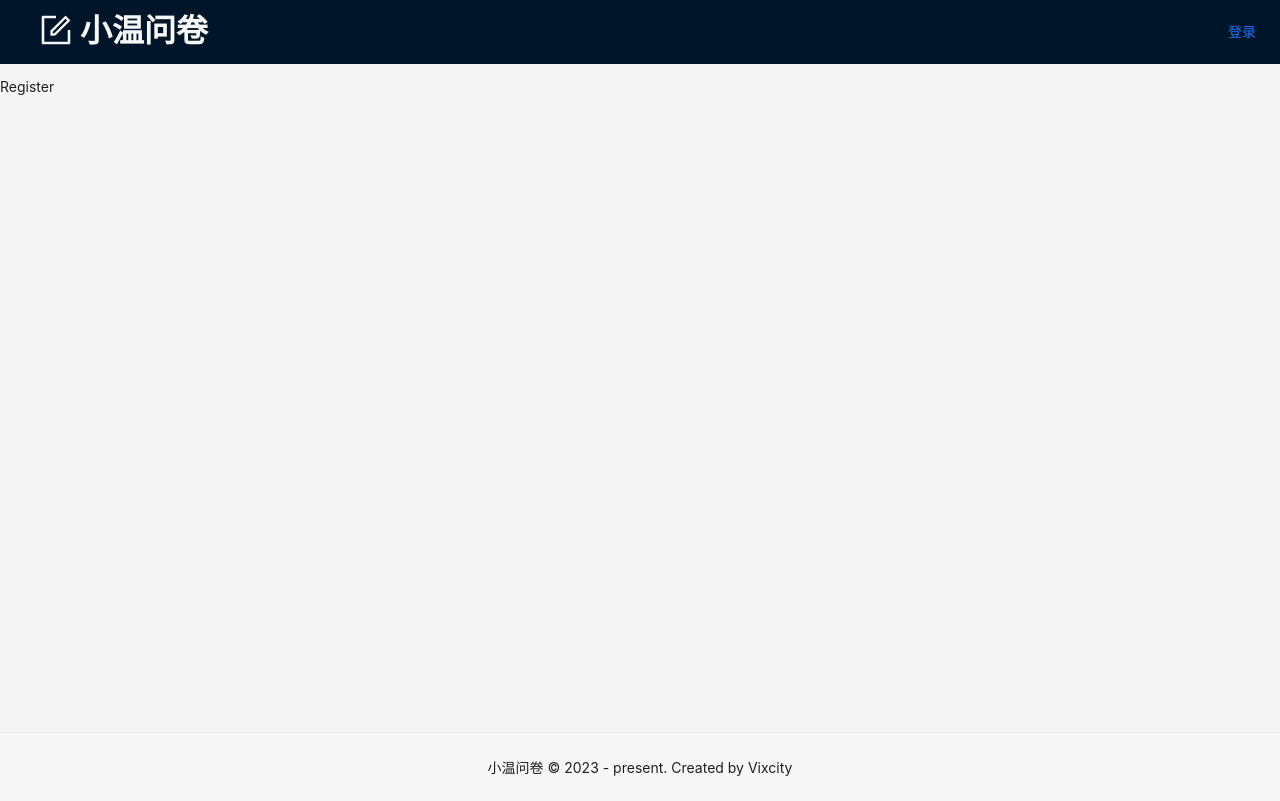
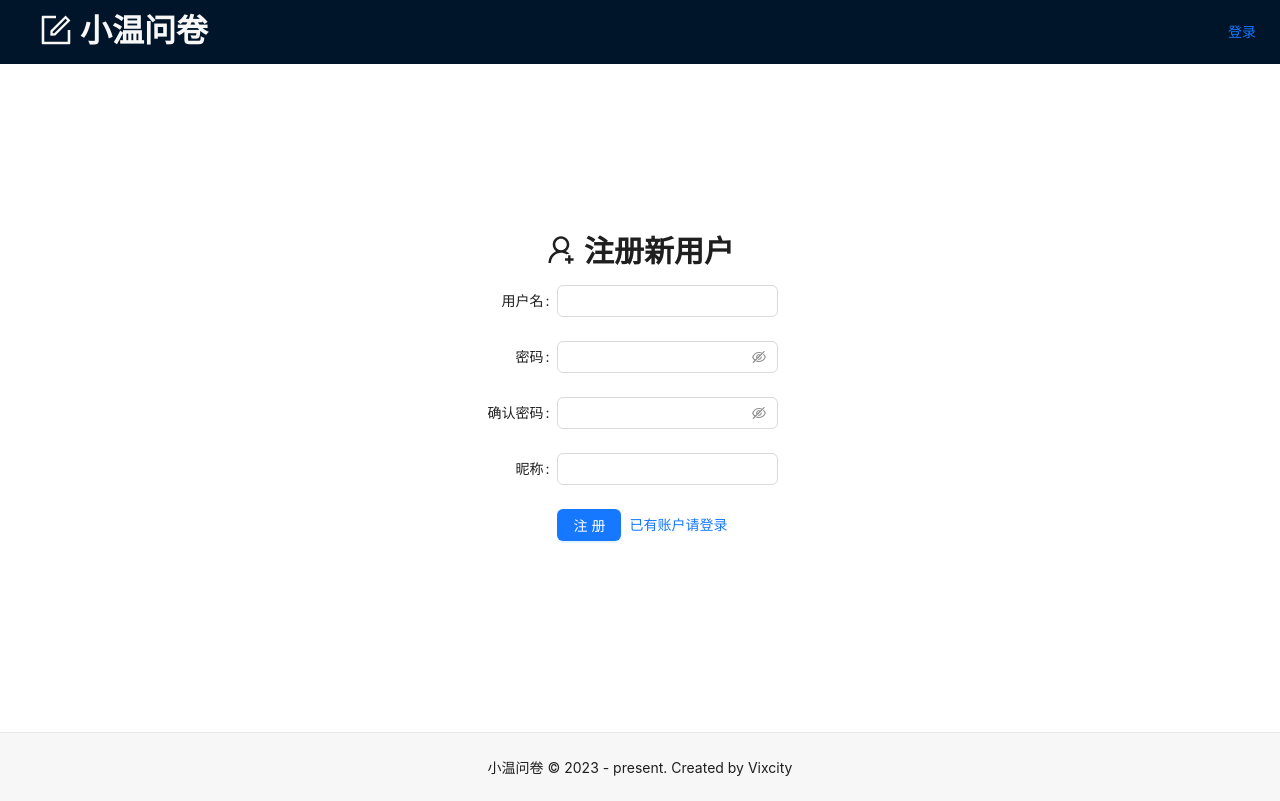
Before and after one commit to Vixcity/react-mock-QuestionnaireStar-project, a React (Create React App) app: page /register in a window 1280 px wide. Built offline with nearby package versions, Linux system fonts and the light colour scheme.

Commit message:
注册页

```diff
--- /dev/null
+++ b/src/components/ListSearch.tsx
@@ -0,0 +1,42 @@
+import React, { FC, useEffect, useState } from "react";
+import type { ChangeEvent } from "react";
+import { useNavigate, useLocation, useSearchParams } from "react-router-dom";
+import { Input } from "antd";
+import { LIST_SEARCH_PARAM_KEY } from "../constant";
+const { Search } = Input;
+
+const ListSearch: FC = () => {
+  const [value, setValue] = useState("");
+  const nav = useNavigate();
+  const { pathname } = useLocation();
+  // 获取URL 参数并返回到input value中
+  const [searchParams] = useSearchParams();
+  useEffect(() => {
+    const curVal = searchParams.get(LIST_SEARCH_PARAM_KEY) || "";
+    setValue(curVal);
+  }, [searchParams]);
+
+  function handleChange(event: ChangeEvent<HTMLInputElement>) {
+    setValue(event.target.value);
+  }
+
+  function handleSearch(keyword: string) {
+    nav({ pathname, search: `${LIST_SEARCH_PARAM_KEY}=${keyword}` });
+    console.log(keyword);
+  }
+  return (
+    <>
+      <Search
+        size="large"
+        placeholder="输入关键字"
+        allowClear={true}
+        onSearch={handleSearch}
+        onChange={handleChange}
+        value={value}
+        style={{ width: "200px" }}
+      />
+    </>
+  );
+};
+
+export default ListSearch;
--- /dev/null
+++ b/src/constant/index.ts
@@ -0,0 +1 @@
+export const LIST_SEARCH_PARAM_KEY = "keyword";
--- /dev/null
+++ b/src/pages/Register.module.scss
@@ -0,0 +1,8 @@
+.container {
+  display: flex;
+  min-height: calc(100vh - 64px - 68px);
+  flex-direction: column;
+  justify-content: center;
+  align-items: center;
+  background-color: white;
+}
--- a/src/pages/Register.tsx
+++ b/src/pages/Register.tsx
@@ -1,7 +1,52 @@
 import React, { FC } from "react";
+import { Typography, Space, Form, Input, Button } from "antd";
+import { UserAddOutlined } from "@ant-design/icons";
+import { Link } from "react-router-dom";
+import styles from "./Register.module.scss";
+import { LOGIN_PATHNAME } from "../router";
+
+const { Title } = Typography;
 
 const Register: FC = () => {
-  return <p>Register</p>;
+  const onFinish = (values: any) => {
+    console.log(values);
+  };
+  return (
+    <div className={styles.container}>
+      <div>
+        <Space>
+          <Title level={2}>
+            <UserAddOutlined />
+          </Title>
+          <Title level={2}>注册新用户</Title>
+        </Space>
+      </div>
+      <div>
+        <Form labelCol={{ span: 6 }} wrapperCol={{ span: 16 }} onFinish={onFinish}>
+          <Form.Item label="用户名" name="username">
+            <Input />
+          </Form.Item>
+          <Form.Item label="密码" name="password">
+            <Input.Password />
+          </Form.Item>
+          <Form.Item label="确认密码" name="confirm">
+            <Input.Password />
+          </Form.Item>
+          <Form.Item label="昵称" name="nickname">
+            <Input />
+          </Form.Item>
+          <Form.Item wrapperCol={{ offset: 6, span: 16 }}>
+            <Space>
+              <Button type="primary" htmlType="submit">
+                注册
+              </Button>
+              <Link to={LOGIN_PATHNAME}>已有账户请登录</Link>
+            </Space>
+          </Form.Item>
+        </Form>
+      </div>
+    </div>
+  );
 };
 
 export default Register;
--- a/src/pages/manage/List.tsx
+++ b/src/pages/manage/List.tsx
@@ -2,7 +2,9 @@ import React, { FC, useState } from "react";
 import styles from "./common.module.scss";
 import { Typography } from "antd";
 import QuestionCard from "../../components/QuestionCard";
+import ListSearch from "../../components/ListSearch";
 import { useTitle } from "ahooks";
+
 // import { useSearchParams } from "react-router-dom";
 
 const { Title } = Typography;
@@ -54,7 +56,9 @@ const List: FC = () => {
         <div className={styles.left}>
           <Title level={3}>我的问卷</Title>
         </div>
-        <div className={styles.right}>搜索</div>
+        <div className={styles.right}>
+          <ListSearch />
+        </div>
       </div>
       <div className={styles.content}>
         {/* 问卷列表 */}
@@ -67,6 +71,7 @@ const List: FC = () => {
       <div className={styles.footer}>loadMore…上划加载更多…</div>
     </>
   );
+
 };
 
 export default List;
--- a/src/pages/manage/Star.tsx
+++ b/src/pages/manage/Star.tsx
@@ -2,6 +2,7 @@ import React, { FC, useState } from "react";
 import styles from "./common.module.scss";
 import { Typography, Empty } from "antd";
 import QuestionCard from "../../components/QuestionCard";
+import ListSearch from "../../components/ListSearch";
 import { useTitle } from "ahooks";
 // import { useSearchParams } from "react-router-dom";
 
@@ -45,7 +46,9 @@ const Star: FC = () => {
         <div className={styles.left}>
           <Title level={3}>星标问卷</Title>
         </div>
-        <div className={styles.right}>搜索</div>
+        <div className={styles.right}>
+          <ListSearch />
+        </div>
       </div>
       <div className={styles.content}>
         {questionList.length === 0 && <Empty description="暂无数据" />}
--- a/src/pages/manage/Trash.tsx
+++ b/src/pages/manage/Trash.tsx
@@ -3,6 +3,7 @@ import { Typography, Empty, Table, Tag, Button, Space, Modal } from "antd";
 import { ExclamationCircleOutlined } from "@ant-design/icons";
 import styles from "./common.module.scss";
 import { useTitle } from "ahooks";
+import ListSearch from "../../components/ListSearch";
 
 const { Title } = Typography;
 const { confirm } = Modal;
@@ -119,7 +120,9 @@ const Trash: FC = () => {
         <div className={styles.left}>
           <Title level={3}>回收站</Title>
         </div>
-        <div className={styles.right}>搜索</div>
+        <div className={styles.right}>
+          <ListSearch />
+        </div>
       </div>
       <div className={styles.content}>
         {questionList.length === 0 && <Empty description="暂无数据" />}
```
